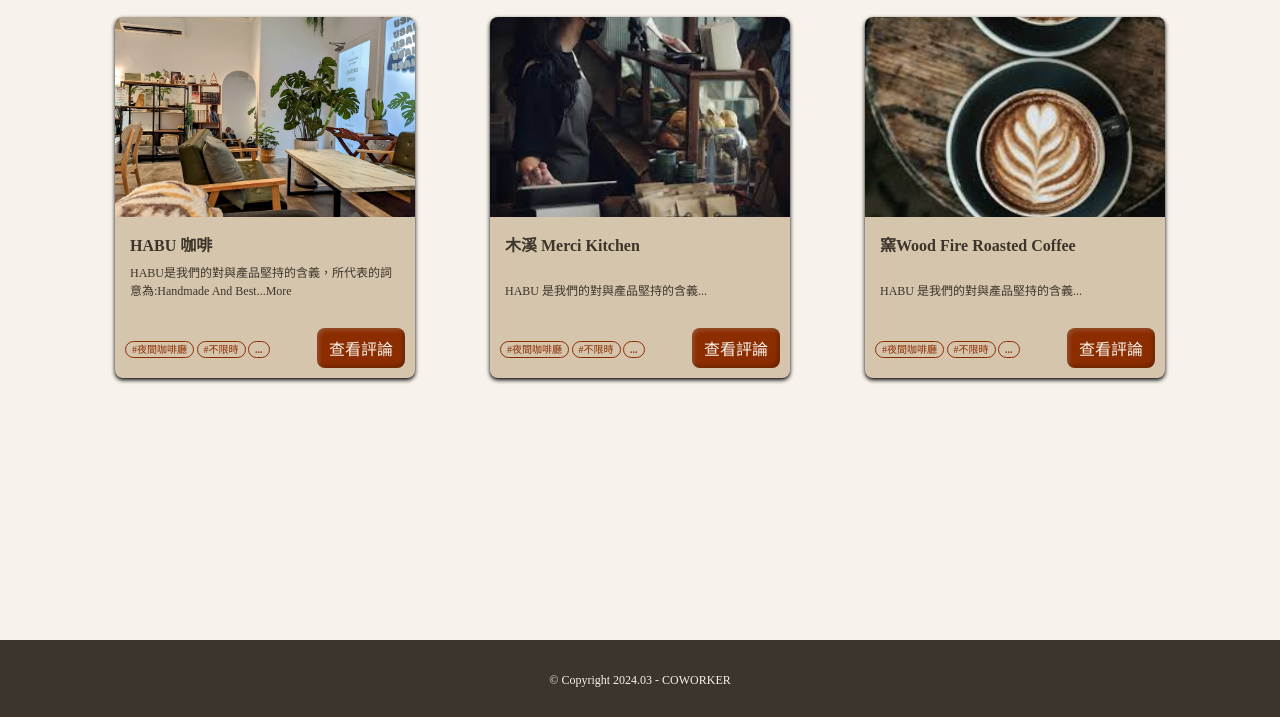
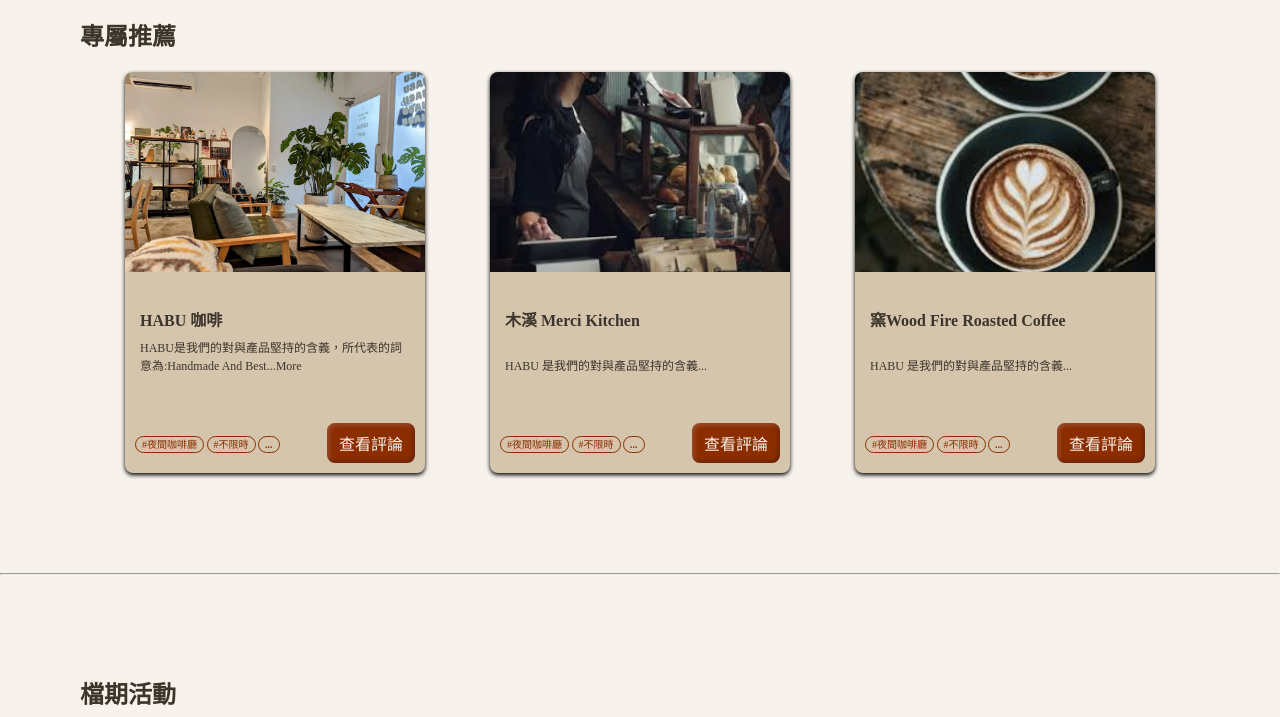
Before and after one commit to Yijin-Lin/coworker_2_github, a plain HTML site: page cowoker_2.html in a window 1280 px wide. Shown: the part 83-800 px from the top of the page. Drawn offline with Linux system fonts and the light colour scheme.

```diff
--- a/cowoker_2.html
+++ b/cowoker_2.html
@@ -26,13 +26,76 @@
         <hr>
     </header>
     <main>
-        <section class="card-container">
+        <section class="main-section">
+            <div class="title">
+                <h2>專屬推薦</h2>
+            </div>
+            <div class="card-container">
                 <div class="cafe-card">
                     <div class="img-container">
                         <img src="coworker_2_images/coffee shop/HABU.jpg" alt="Coffee HABU co." class="responsive-image">
                     </div>
                     <div class="word-container">
-                    <h2><b>HABU 咖啡</b></h2>
+                        <h3><b>HABU 咖啡</b></h3>
+                        <p>HABU是我們的對與產品堅持的含義，所代表的詞意為:Handmade And Best...More</p>
+                    </div>
+                    <div class="tags-container">
+                        <div class="tags">
+                            <span class="tag">#夜間咖啡廳</span>
+                            <span class="tag">#不限時</span>
+                            <span class="tag-more">...</span>
+                        </div>
+                        <a href="#" class="btn">查看評論</a>
+                    </div>
+                </div>
+                <div class="cafe-card">
+                    <div class="img-container">
+                        <img src="coworker_2_images/coffee shop/Merci Kitchen.jfif" alt="木溪 Merci Kitchen" class="responsive-image">
+                    </div>
+                    <div class="word-container">
+                        <h3><b>木溪 Merci Kitchen</b></h3>
+                        <p>HABU 是我們的對與產品堅持的含義...</p>
+                    </div>
+                    <div class="tags-container">
+                        <div class="tags">
+                            <span class="tag">#夜間咖啡廳</span>
+                            <span class="tag">#不限時</span>
+                            <span class="tag-more">...</span>
+                        </div>
+                        <a href="#" class="btn">查看評論</a>
+                    </div>
+                </div>
+                <div class="cafe-card">
+                    <div class="img-container">
+                        <img src="coworker_2_images/coffee shop/Wood Fire Roasted Coffee.jfif" alt="Wood Fire Roasted Coffee" class="responsive-image">
+                    </div>
+                    <div class="word-container">
+                        <h3><b>窯Wood Fire Roasted Coffee</b></h3>
+                        <p>HABU 是我們的對與產品堅持的含義...</p>
+                    </div>
+                    <div class="tags-container">
+                        <div class="tags">
+                            <span class="tag">#夜間咖啡廳</span>
+                            <span class="tag">#不限時</span>
+                            <span class="tag-more">...</span>
+                        </div>
+                        <a href="#" class="btn">查看評論</a>
+                    </div>
+                </div>
+            </div>
+        </section>
+        <hr>
+        <section class="main-section">
+            <div class="title">
+                <h2>檔期活動</h2>
+            </div>
+            <div class="card-container">
+                <div class="cafe-card">
+                    <div class="img-container">
+                        <img src="coworker_2_images/coffee shop/HABU.jpg" alt="Coffee HABU co." class="responsive-image">
+                    </div>
+                    <div class="word-container">
+                        <h3><b>HABU 咖啡</b></h3>
                         <p>HABU是我們的對與產品堅持的含義，所代表的詞意為:Handmade And Best...More</p>
                     </div>
                     <div class="tags-container">
@@ -50,7 +113,7 @@
                         <img src="coworker_2_images/coffee shop/Merci Kitchen.jfif" alt="木溪 Merci Kitchen" class="responsive-image">
                     </div>
                     <div class="word-container">
-                    <h2><b>木溪 Merci Kitchen</b></h2>
+                        <h3><b>木溪 Merci Kitchen</b></h3>
                         <p>HABU 是我們的對與產品堅持的含義...</p>
                     </div>
                     <div class="tags-container">
@@ -68,7 +131,7 @@
                         <img src="coworker_2_images/coffee shop/Wood Fire Roasted Coffee.jfif" alt="Wood Fire Roasted Coffee" class="responsive-image">
                     </div>
                     <div class="word-container">
-                    <h2><b>窯Wood Fire Roasted Coffee</b></h2>
+                        <h3><b>窯Wood Fire Roasted Coffee</b></h3>
                         <p>HABU 是我們的對與產品堅持的含義...</p>
                     </div>
                     <div class="tags-container">
@@ -78,6 +141,7 @@
                             <span class="tag-more">...</span>
                         </div>
                         <a href="#" class="btn">查看評論</a>
+                    </div>
                 </div>
             </div>
         </section>
--- a/cowoker_2_style.css
+++ b/cowoker_2_style.css
@@ -57,13 +57,28 @@ header hr {
     width: 100vw;
     color:  #3C352B;
 }
+.main-section{
+    position:relative;
+    margin: 100px 80px;
+    gap: 20px;
+    max-width: 1200px;
+}
+
+.title h2{
+    position: relative;
+    color: #3C352B;
+    margin-bottom: 20px;
+}
+
 
 .card-container{
     display: flex;
     flex-wrap: wrap;
     justify-content: space-evenly;
     gap: 20px;
-    margin: 80px;
+    width: 100%;
+    max-width: 1200px;
+    margin: 0 auto;
     /*box-sizing: border-box;*/
     /*font-family: ;*/
     /*position: static;*/
@@ -71,7 +86,7 @@ header hr {
 .cafe-card{
     width: 300px;
     background-color: #d6c5ad;
-    margin: 20px;
+    gap: 20px;
     border-radius: 8px;
     overflow: hidden;
     box-shadow: 0px 2px 4px rgba(0, 0, 0, 1);
@@ -107,7 +122,7 @@ header hr {
     flex-direction: column;
     justify-content: space-between;          /*和底部區塊分開對齊*/
 }
-.word-container h2{
+.word-container h3{
     font-size: 16px;
     margin-bottom: 5px;          /*縮小標題和描述間距？_？*/
 }
```
Also changed, not shown: 1 other file. Lines whose indentation alone changed are shown as unchanged.
